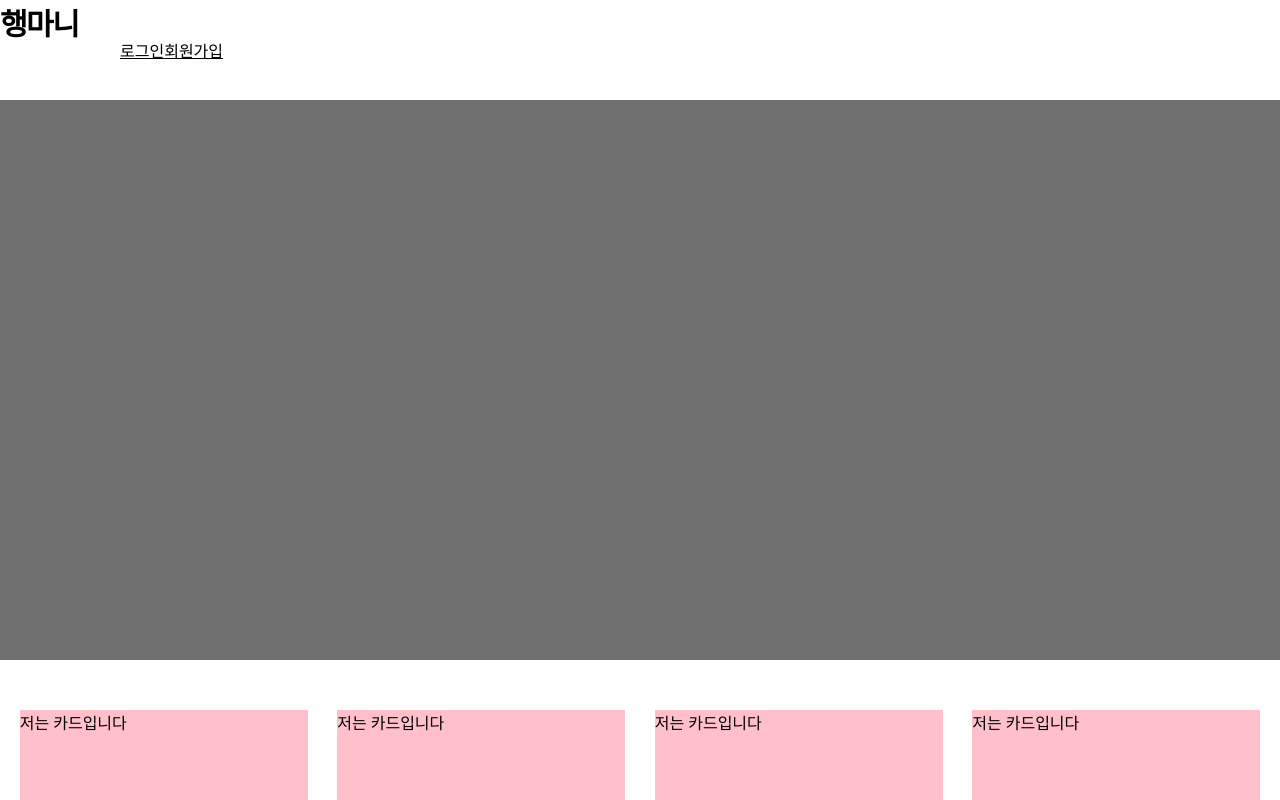
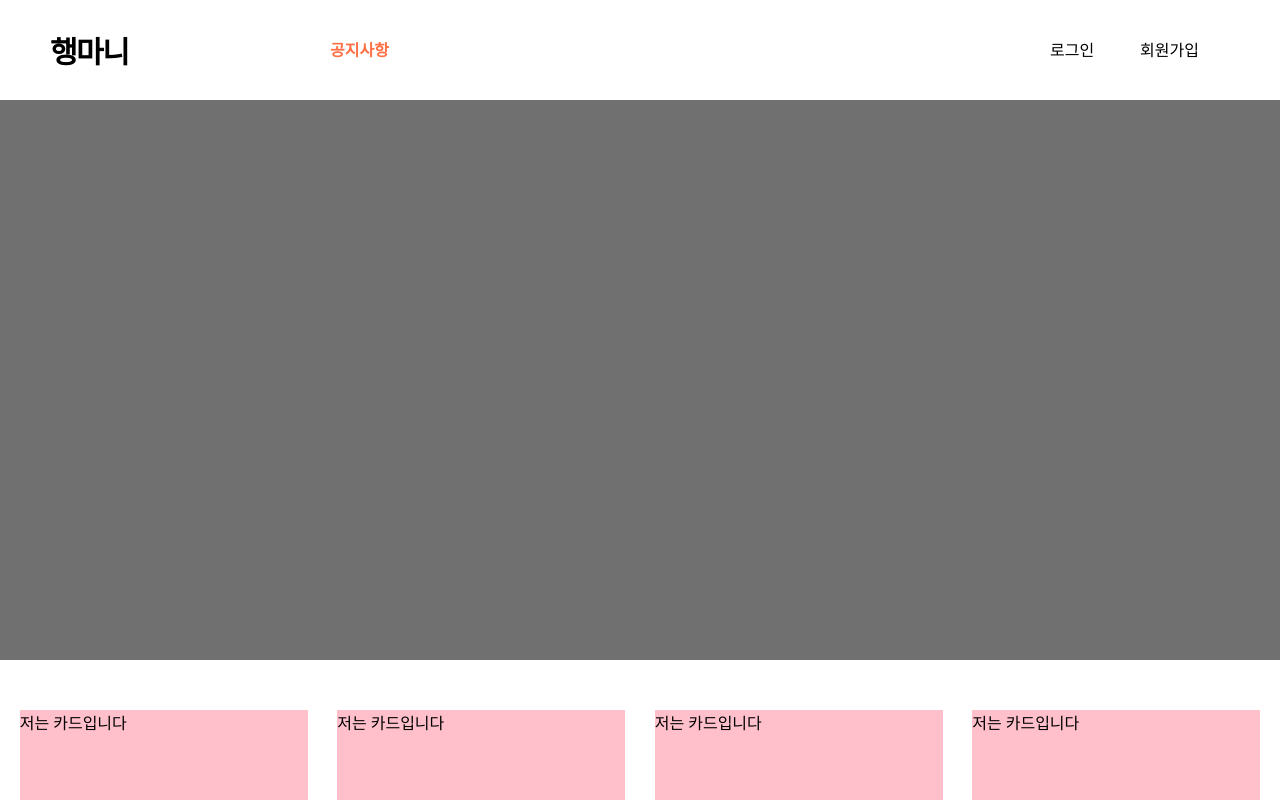
Before and after one commit to asdasfafsf/hangmani-next, a Next.js app: page / in a window 1280 px wide. Shown: the top 800 px of the page. Built offline with nearby package versions, Linux system fonts and the light colour scheme.

Commit message:
feat: add header text

```diff
--- a/components/templates/GridMain.tsx
+++ b/components/templates/GridMain.tsx
@@ -3,8 +3,8 @@ import Card from "../atoms/Card";
 
 const GridWrapper = styled.div`
     display: grid;
-    width: 100vw;
-    /* width: 100%; */
+    /* width: 100vw; */
+    width: 100%;
     grid-template-columns: repeat(auto-fit, minmax(288px, auto));
     padding: 10px;
     row-gap: 10px;
--- a/components/templates/TopNavbar.tsx
+++ b/components/templates/TopNavbar.tsx
@@ -15,14 +15,23 @@ interface NavProps {
 
 
 const NavWrap = styled.div`
+    min-width: 1000px;
+    /* width: 100%; */
     height: 700px;
 `
+
+const LogoWrapper = styled.div`
+    width: 240px;
+`
+
+
 
 const dynamicNavStyle = (props:NavProps) => css`
     background: ${(props.isMerge ? '#707070' : '#FFFFFF')};
 `
 const Nav = styled.nav<NavProps>`
     ${dynamicNavStyle}
+    min-width: 1000px;
     width: 100%;
     height: 100px;
     margin: 0px;
@@ -32,6 +41,25 @@ const Nav = styled.nav<NavProps>`
     transition: 0.15s;
 `
 
+const FlexDivLeft = styled.div`
+    display: flex;
+    width: 50%;
+    justify-content: flex-start;
+    box-sizing: border-box;
+    padding: 50px;
+    align-items: center;
+`
+
+const FlexDivRight = styled.div`
+    align-items: center;
+    display: flex;
+    width: 50%;
+    justify-content: flex-end;
+    box-sizing: border-box;
+    padding: 50px;
+`
+
+
 const Ul = styled.ul`
     display: flex;
     list-style: none;
@@ -39,13 +67,28 @@ const Ul = styled.ul`
     height: 100%;
     align-items: center;
     justify-content: center;
+
+    a {
+        color: black;
+        text-decoration: none;
+        font-style: normal;
+        font-weight: 400;
+        font-size: 16px;
+        line-height: 23px;
+        /* letter-spacing: -0.05em; */
+    }
 `
 
 const Li = styled.li`
     margin: 0px;
-
+    width: 90px;
+`
+const NoticeLi = styled.li`
     a {
-        color: black;
+        font-style: normal;
+        font-weight: 700;
+        color: #FF7044;
+        /* letter-spacing: -0.05em; */
     }
 `
 
@@ -57,12 +100,20 @@ const TopNavBar = ({}: TopNavBar) => {
 
     return (<NavWrap>
             <Nav isMerge={header}>
-                <Logo />
+                <FlexDivLeft>
+                    <LogoWrapper>
+                        <Logo />
+                    </LogoWrapper>
+                    <Ul>
+                        <NoticeLi><Link href={"#"}>공지사항</Link></NoticeLi>
+                    </Ul>
+                </FlexDivLeft>
+                <FlexDivRight>
                     <Ul>
                         <Li><Link href={"#"}>로그인</Link></Li>
                         <Li><Link href={"#"}>회원가입</Link></Li>
-
                     </Ul>
+                </FlexDivRight>
             </Nav>
             <TopView />
         </NavWrap>)
--- a/styles/globals.css
+++ b/styles/globals.css
@@ -5,4 +5,14 @@ html {
 body {
     margin: 0px;
     padding: 0px;
+    min-width: 1000px;
 }
+
+#__next {
+    position: relative;
+    min-width: 1000px;
+}
+
+* {
+    font-family: 'Noto Sans KR';
+}
```
